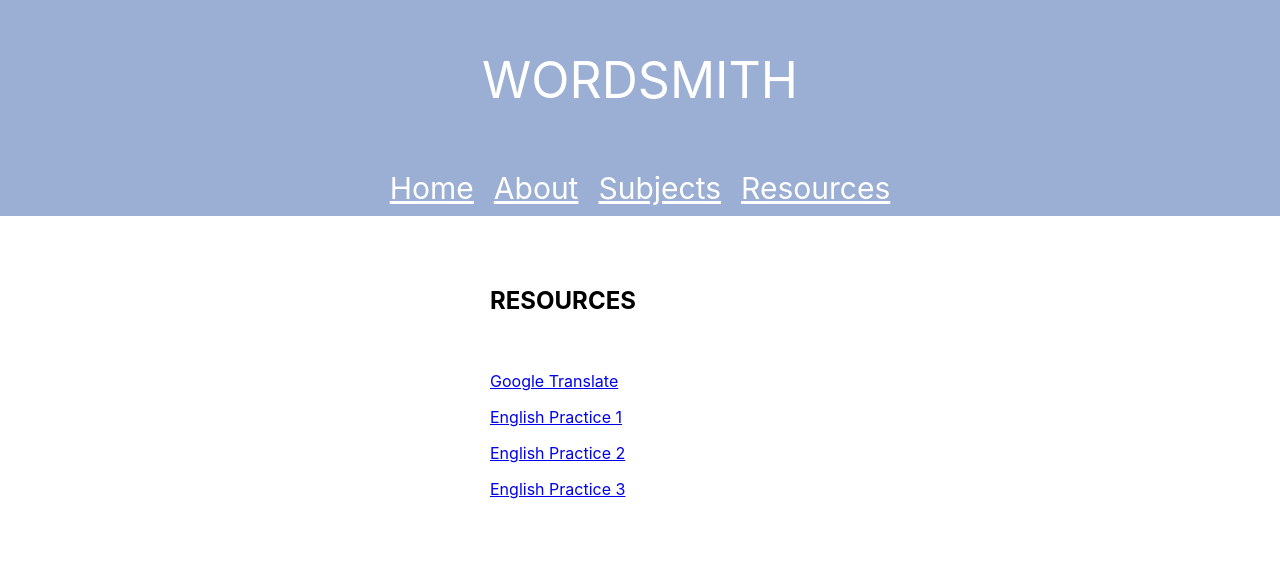
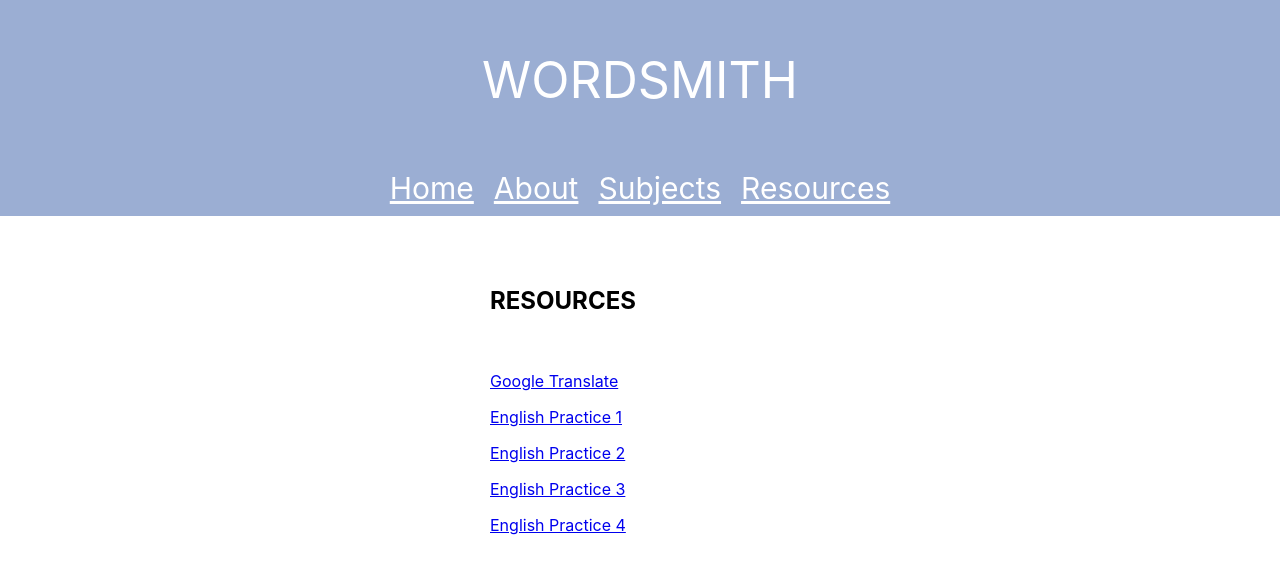
Before and after one commit to devWRM/frontend-wordsmith, a React (Create React App) app: page /resources in a window 1280 px wide. Shown: the top 574 px of the page. Built offline with nearby package versions, Linux system fonts and the light colour scheme; no server answers.

Commit message:
added additional resource link

```diff
--- a/src/components/Resources.js
+++ b/src/components/Resources.js
@@ -38,6 +38,18 @@ function Resources() {
                 English Practice 3
             </a></p>
 
+            <p><a
+                // className="resources-link"
+                href="https://www.youtube.com/watch?v=7ndXTIGTMo4&list=PLjCw5iaiPkINqgijTOWM4NEPvVDwDumD7"
+                target="_blank"
+            >
+                English Practice 4
+            </a></p>
+
+
+
+
+
         </div>
     )
 }
```
